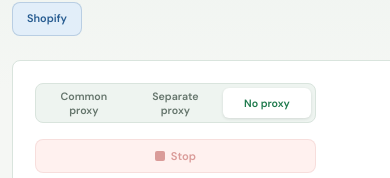
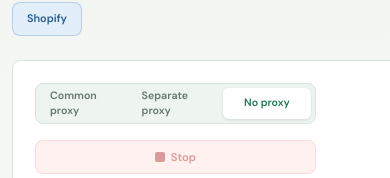
Before and after one commit to sonidia/spfi, a Nuxt app: page /status in a window 390 px wide. Shown: the part 231-409 px from the top of the page. Built offline with nearby package versions, Linux system fonts and the light colour scheme.

Commit message:
fix(status): bind proxy mode toggle with native radio v-model

```diff
--- a/app/components/status/StatusProxyModeToggle.vue
+++ b/app/components/status/StatusProxyModeToggle.vue
@@ -15,6 +15,11 @@
   "update:modelValue": [value: ProxyMode];
 }>();
 
+const proxyModeValue = computed({
+  get: () => props.modelValue,
+  set: (value: ProxyMode) => selectMode(value),
+});
+
 function selectMode(value: ProxyMode) {
   emit("update:modelValue", value);
 }
@@ -22,18 +27,17 @@
 
 <template>
   <div class="mode-toggle" role="radiogroup" aria-label="Proxy mode">
-    <button
-      v-for="option in options"
-      :key="option.value"
-      type="button"
-      class="mode-option"
-      :class="{ 'is-active': props.modelValue === option.value }"
-      role="radio"
-      :aria-checked="props.modelValue === option.value"
-      @click="selectMode(option.value)"
-    >
-      <span>{{ option.label }}</span>
-    </button>
+    <label v-for="option in options" :key="option.value" class="mode-option">
+      <input
+        v-model="proxyModeValue"
+        class="mode-input"
+        type="radio"
+        name="status-proxy-mode"
+        :value="option.value"
+        :aria-label="option.label"
+      />
+      <span class="mode-option-label">{{ option.label }}</span>
+    </label>
   </div>
 </template>
 
@@ -51,31 +55,44 @@
 .mode-option {
   position: relative;
   min-height: 30px;
-  border: 0;
+  border-radius: 6px;
+  cursor: pointer;
+  display: inline-flex;
+}
+
+.mode-input {
+  position: absolute;
+  inset: 0;
+  z-index: 1;
+  width: 100%;
+  height: 100%;
+  margin: 0;
+  opacity: 0;
+  cursor: pointer;
+}
+
+.mode-option-label {
+  position: relative;
+  min-height: 30px;
   border-radius: 6px;
   padding: 0 10px;
   background: transparent;
   color: var(--muted);
-  cursor: pointer;
   display: inline-flex;
   align-items: center;
   justify-content: center;
   font-family: inherit;
   font-size: 0.76rem;
   font-weight: 800;
+  pointer-events: none;
 }
 
-.mode-option:hover,
-.mode-option:focus-visible {
+.mode-option:hover .mode-option-label,
+.mode-option:focus-within .mode-option-label {
   color: var(--green);
 }
 
-.mode-option:focus-visible {
-  outline: 2px solid rgba(31, 122, 77, 0.34);
-  outline-offset: 2px;
-}
-
-.mode-option.is-active {
+.mode-input:checked + .mode-option-label {
   background: var(--surface);
   color: var(--green);
   box-shadow: 0 1px 3px rgba(20, 34, 27, 0.12);
@@ -90,5 +107,9 @@
     flex: 1 1 100%;
     width: 100%;
   }
+
+  .mode-option-label {
+    width: 100%;
+  }
 }
 </style>
```
